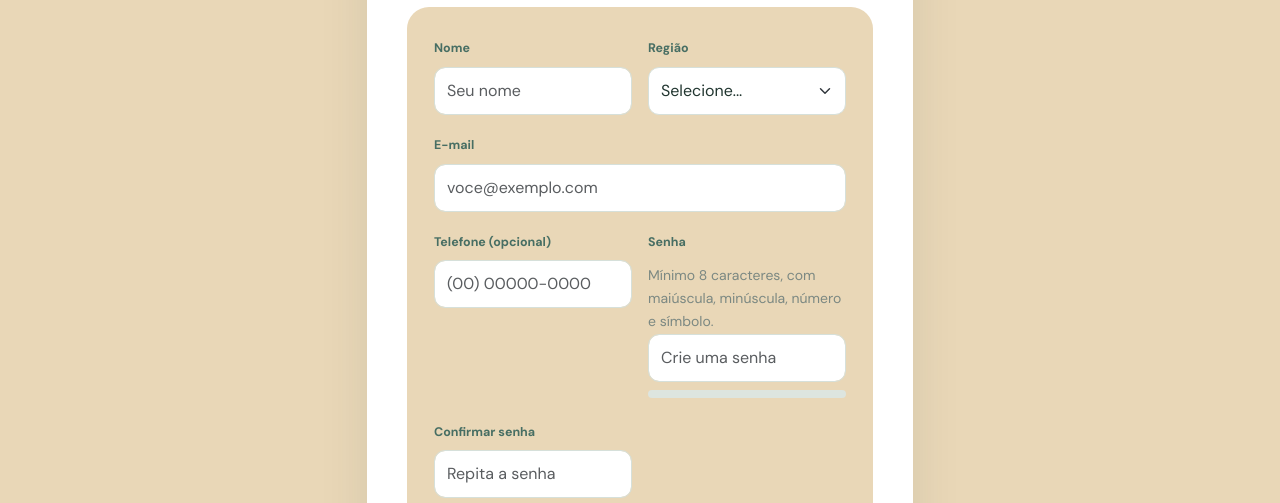
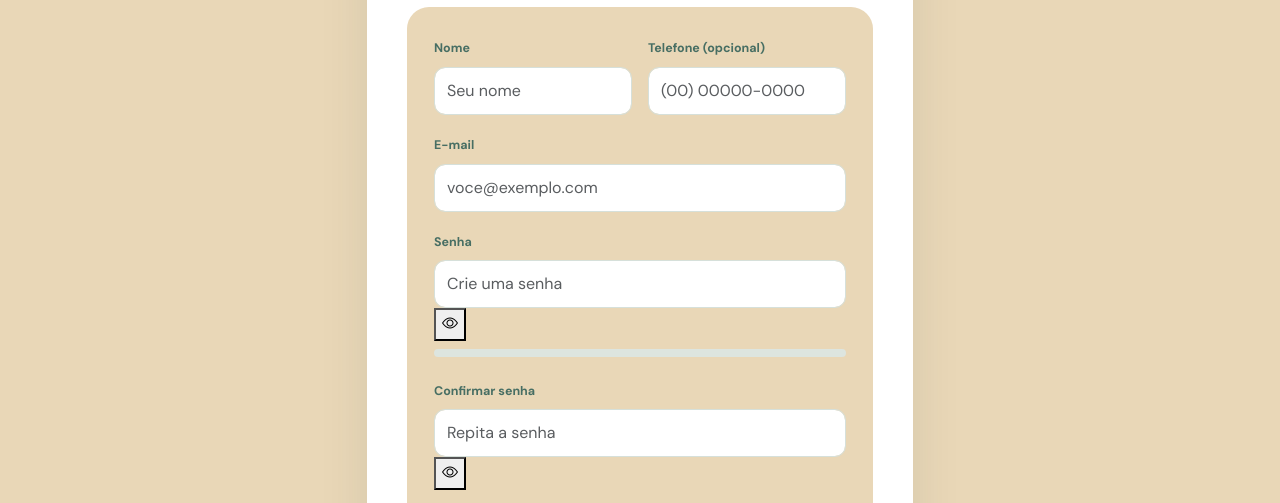
Before and after one commit to salettesenac-tech/Projeto-Integrador, a plain HTML site: page src/paginas/cadastro.html in a window 1280 px wide. Shown: the part 265-768 px from the top of the page. Drawn offline with nearby package versions, Linux system fonts and the light colour scheme.

Commit message:
adicionado a melhora da estrutura no cadastro

```diff
--- a/src/paginas/cadastro.html
+++ b/src/paginas/cadastro.html
@@ -127,31 +127,16 @@
 
                   <div class="col-md-6">
 
-                    <label for="cadastroRegion" class="form-label">
-                      Região
+                    <label for="cadastroPhone" class="form-label">
+                      Telefone (opcional)
                     </label>
 
-                    <select
-                      id="cadastroRegion"
-                      class="form-select"
-                      required
+                    <input
+                      id="cadastroPhone"
+                      class="form-control"
+                      type="tel"
+                      placeholder="(00) 00000-0000"
                     >
-
-                      <option value="">
-                        Selecione...
-                      </option>
-
-                      <option>Norte</option>
-
-                      <option>Nordeste</option>
-
-                      <option>Centro-Oeste</option>
-
-                      <option>Sudeste</option>
-
-                      <option>Sul</option>
-
-                    </select>
 
                   </div>
 
@@ -173,40 +158,27 @@
                   </div>
 
 
-                  <div class="col-md-6">
-
-                    <label for="cadastroPhone" class="form-label">
-                      Telefone (opcional)
-                    </label>
-
-                    <input
-                      id="cadastroPhone"
-                      class="form-control"
-                      type="tel"
-                      placeholder="(00) 00000-0000"
-                    >
-
-                  </div>
-
-
-                  <div class="col-md-6">
+                  <div class="col-12">
 
                     <label for="cadastroPassword" class="form-label">
                       Senha
                     </label>
 
-                    <small class="form-note d-block mt-1">
-                      Mínimo 8 caracteres, com maiúscula, minúscula, número e símbolo.
-                    </small>
 
-
-                    <input
+                    <div class="password-field">
+                      <input
                       id="cadastroPassword"
                       class="form-control"
                       type="password"
                       placeholder="Crie uma senha"
                       required
                     >
+
+
+                      <button type="button" class="password-toggle" data-target="cadastroPassword" aria-label="Mostrar/ocultar senha"><i class="bi bi-eye"></i></button>
+
+
+                    </div>
 
 
                     <div class="password-strength mt-2">
@@ -225,19 +197,24 @@
                   </div>
 
 
-                  <div class="col-md-6">
+                  <div class="col-12">
 
                     <label for="cadastroConfirm" class="form-label">
                       Confirmar senha
                     </label>
 
-                    <input
+                    <div class="password-field">
+                      <input
                       id="cadastroConfirm"
                       class="form-control"
                       type="password"
                       placeholder="Repita a senha"
                       required
                     >
+
+                      <button type="button" class="password-toggle" data-target="cadastroConfirm" aria-label="Mostrar/ocultar senha"><i class="bi bi-eye"></i></button>
+
+                    </div>
 
                   </div>
 
```
